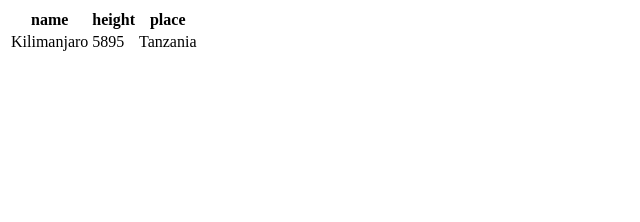
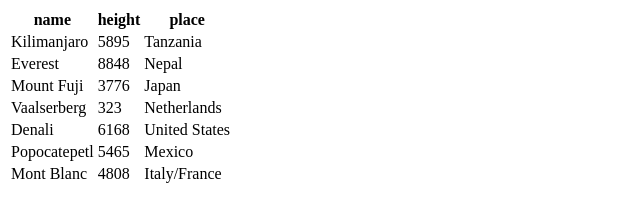
Before and after one commit to Abdulqadir90/The-DOM, a plain HTML site: page index.html in a window 1280 px wide. Shown: the whole page, without its empty margins (0-640 px from the left). Drawn offline with Linux system fonts and the light colour scheme.

Commit message:
table adjusted

```diff
--- a/app.js
+++ b/app.js
@@ -11,10 +11,38 @@
     {name: "Mont Blanc", height: 4808, place: "Italy/France"}
   ];
 
-
-  function table(obj) {
-    let table = document.createElement("table");
+  function tableHead(obj) {
+   let thead = document.createElement('thead');      //create head cells
+   let row = document.createElement('tr');
+   let arr = Object.keys(obj[0]);
+   for (let i = 0; i < arr.length; i++) {
+    let th = document.createElement('th');
+    th.innerText = arr[i];
+    row.appendChild(th);
+   }
+   thead.appendChild(row)
+   return thead;
   }
 
-let row = document.createElement("tr");
-table.appendChild(row);
+  function tableBody(obj) {
+    let table = document.createElement("table");
+    let tbody = document.createElement('tbody');
+
+    for (let i = 0; i<obj.length; i++) {
+      //console.log('obj[i]', obj[i]);
+      let row = document.createElement('tr');
+      for (let j in obj[i]) {
+        //console.log('j', j)
+        //console.log('obj[i]', obj[i])
+        let td = document.createElement('td');
+        td.innerText = obj[i][j];
+        row.appendChild(td);
+      }
+      tbody.appendChild(row);
+    }
+    table.appendChild(tableHead(MOUNTAINS));
+    table.appendChild(tbody);
+    console.log('table', table);
+    document.querySelector('.tableDisplay').appendChild(table);
+  }
+tableBody(MOUNTAINS);
--- a/dom.js
+++ /dev/null
@@ -1,6 +0,0 @@
-function js_style()
-{
- text.style.fontSize = "20pt";
- text.style.fontFamily = "Arial";
- text.style.color = "red";
-}
--- a/index.html
+++ b/index.html
@@ -4,20 +4,31 @@
     <meta charset="UTF-8" />
     <meta http-equiv="X-UA-Compatible" content="IE=edge" />
     <meta name="viewport" content="width=device-width, initial-scale=1.0" />
-    <title>Document</title>
+    <title>Table</title>
   </head>
   <body>
-    <table>
+    <div class="tableDisplay"></div>
+    <!-- <table>
+      <thead>
         <tr>
           <th>name</th>
           <th>height</th>
-        <th>place</th>
+          <th>location</th>
+        </tr>
+         <tbody>
+        <tr>
+          <td>Kilim</td>
+          <td>5000</td>
+          <td>tanzania</td>
         </tr>
         <tr>
-        <td>Kilimanjaro</td>
-        <td>5895</td>
-        <td>Tanzania</td>
+          <td>hahamza</td>
+          <td>4000</td>
+          <td>uk</td>
         </tr>
-    </table>
+      </tbody>
+      </thead>
+    </table> -->
+    <script src="app.js"></script>
   </body>
 </html>
```
Also changed, not shown: dom.html (deleted, +0 -16 lines). Lines whose indentation alone changed are shown as unchanged.
